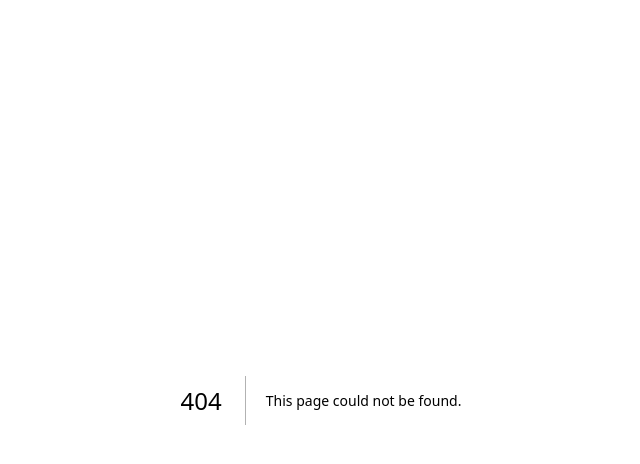
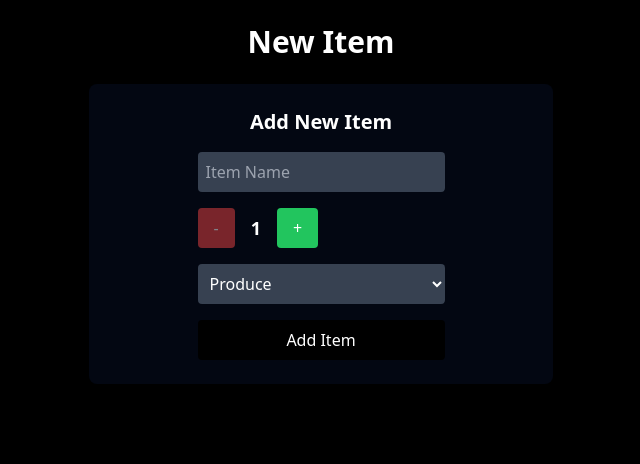
Before and after one commit to Rectrix-21/cprg306-assignments, a Next.js app: page /week-5 in a window 1280 px wide. Before the commit this address had no page. Shown: the top 464 px of the page, without its empty margins (319-959 px from the left). Built offline with nearby package versions, Linux system fonts and the light colour scheme.

Commit message:
added week-5

```diff
--- a/app/layout.js
+++ b/app/layout.js
@@ -8,9 +8,7 @@ export const metadata = {
 export default function RootLayout({ children }) {
   return (
     <html lang="en">
-      <body>
-        {children}
-      </body>
+      <body className="bg-black text-white">{children}</body>
     </html>
   );
 }
--- a/app/page.js
+++ b/app/page.js
@@ -2,6 +2,7 @@ import Link from "next/link";
 
 export default function Page() {
   return (
+    <main className="bg-black text-white min-h-screen flex flex-col items-center p-6">
     <div>
       <h1>CPRG 306: Web Development 2 - Assignments</h1>
       <p>
@@ -13,6 +14,10 @@ export default function Page() {
       <p>
         Link to week 4: <Link href="week-4">Week 4 </Link>
       </p>
+      <p>
+        Link to week 5: <Link href="week-5">Week 5 </Link>
+      </p>
     </div>
+    </main>
   );
 }
--- a/app/week-3/item.js
+++ b/app/week-3/item.js
@@ -1,6 +1,6 @@
 export function Item({ name, quantity, category }) {
     return (
-      <li className="p-4 bg-gray-800 text-white rounded-lg mb-3 shadow-md">
+      <li className="p-4 bg-gray-900 text-white rounded-lg mb-3 shadow-md">
         <div className="font-bold text-lg">{name}</div>
         <div className="text-gray-400">Buy {quantity} in {category}</div>
       </li>
--- a/app/week-3/page.js
+++ b/app/week-3/page.js
@@ -2,8 +2,8 @@ import { ItemList } from "./item-list";
 
 export default function Page() {
   return (
-    <main className="max-w-lg mx-auto p-6 bg-gray-900 text-white min-h-screen">
-      <h1 className="text-3xl font-bold mb-4">Shopping List</h1>
+    <main className="max-w-lg mx-auto p-6 bg-gray text-white min-h-screen">
+      <h1 className="text-3xl font-bold mb-4 flex flex-col items-center">Shopping List</h1>
       <ItemList />
     </main>
   );
--- a/app/week-4/new-item.js
+++ b/app/week-4/new-item.js
@@ -13,7 +13,7 @@ export default function NewItem() {
   };
 
   return (
-    <div className="flex flex-col items-center gap-4 p-6 bg-gray-100 text-white rounded-lg shadow-lg">
+    <div className="flex flex-col items-center gap-4 p-6 bg-gray-950 text-white rounded-lg shadow-lg">
       <div className="flex items-center gap-4">
         <button
           className="px-4 py-2 bg-red-500 rounded disabled:opacity-50"
--- /dev/null
+++ b/app/week-5/new-item.js
@@ -0,0 +1,93 @@
+"use client";
+import { useState } from "react";
+
+export default function NewItem() {
+  const [name, setName] = useState("");
+  const [quantity, setQuantity] = useState(1);
+  const [category, setCategory] = useState("Produce");
+
+  const increment = () => {
+    setQuantity((count) => Math.min(count + 1, 20));
+  };
+
+  const decrement = () => {
+    setQuantity((count) => Math.max(count - 1, 1));
+  };
+
+  const handleSubmit = (e) => {
+    e.preventDefault();
+    const item = { name, quantity, category };
+    console.log(item);
+    alert(
+      `Added \nItem: ${name}\nQuantity: ${quantity}\nCategory: ${category}`
+    );
+    setName("");
+    setQuantity(1);
+    setCategory("Produce");
+  };
+
+  return (
+    <div className="flex flex-col items-center gap-4 p-6 bg-gray-950 text-white rounded-lg shadow-lg">
+      <h2 className="text-xl font-bold">Add New Item</h2>
+      <form onSubmit={handleSubmit} className="flex flex-col gap-4">
+        <input
+          type="text"
+          value={name}
+          onChange={(e) => setName(e.target.value)}
+          placeholder="Item Name"
+          required
+          className="p-2 rounded bg-gray-700 text-white"
+        />
+        <div className="flex items-center gap-4">
+          <button
+            className="px-4 py-2 bg-red-500 rounded disabled:opacity-50"
+            onClick={(e) => {
+              e.preventDefault();
+              decrement();
+            }}
+            disabled={quantity === 1}
+          >
+            -
+          </button>
+          <span className="text-lg font-bold">{quantity}</span>
+          <button
+            className="px-4 py-2 bg-green-500 rounded disabled:opacity-50"
+            onClick={(e) => {
+              e.preventDefault();
+              increment();
+            }}
+            disabled={quantity === 20}
+          >
+            +
+          </button>
+        </div>
+        <select
+          value={category}
+          onChange={(e) => setCategory(e.target.value)}
+          className="p-2 rounded bg-gray-700 text-white"
+        >
+          {[
+            "Produce",
+            "Dairy",
+            "Bakery",
+            "Meat",
+            "Frozen Foods",
+            "Canned Goods",
+            "Dry Goods",
+            "Beverages",
+            "Snacks",
+            "Household",
+            "Other",
+          ].map((cat) => (
+            <option key={cat} value={cat}>
+              {cat}
+            </option>
+          ))}
+        </select>
+        <button type="submit" className="px-4 py-2 bg-black text-white rounded">
+          Add Item
+        </button>
+      </form>
+    </div>
+  );
+}
--- /dev/null
+++ b/app/week-5/page.js
@@ -0,0 +1,10 @@
+import NewItem from "./new-item";
+
+export default function Page() {
+  return (
+    <main className="max-w-lg mx-auto p-6">
+      <h1 className="text-3xl font-bold mb-6 flex flex-col items-center">New Item</h1>
+      <NewItem />
+    </main>
+  );
+}
```
